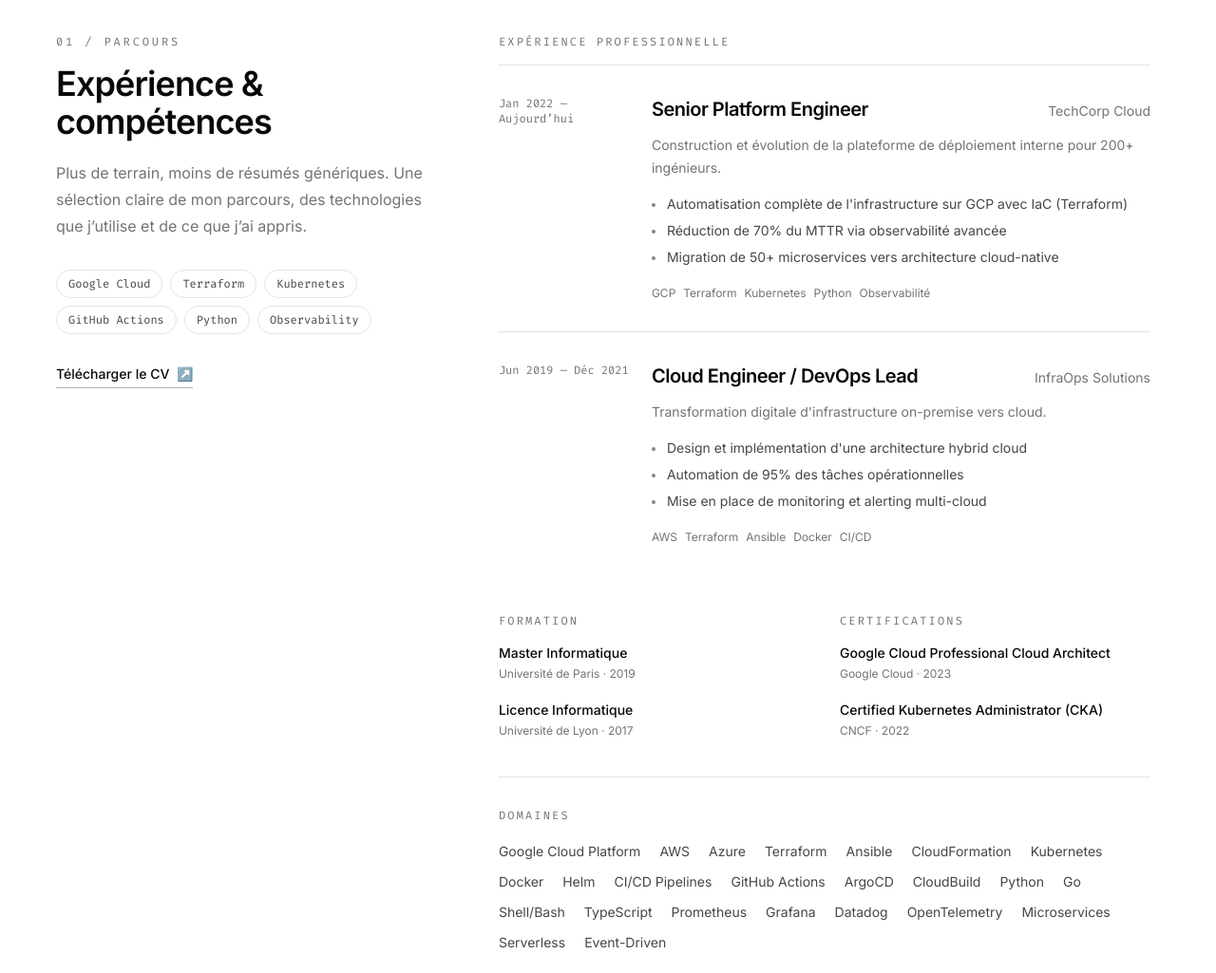
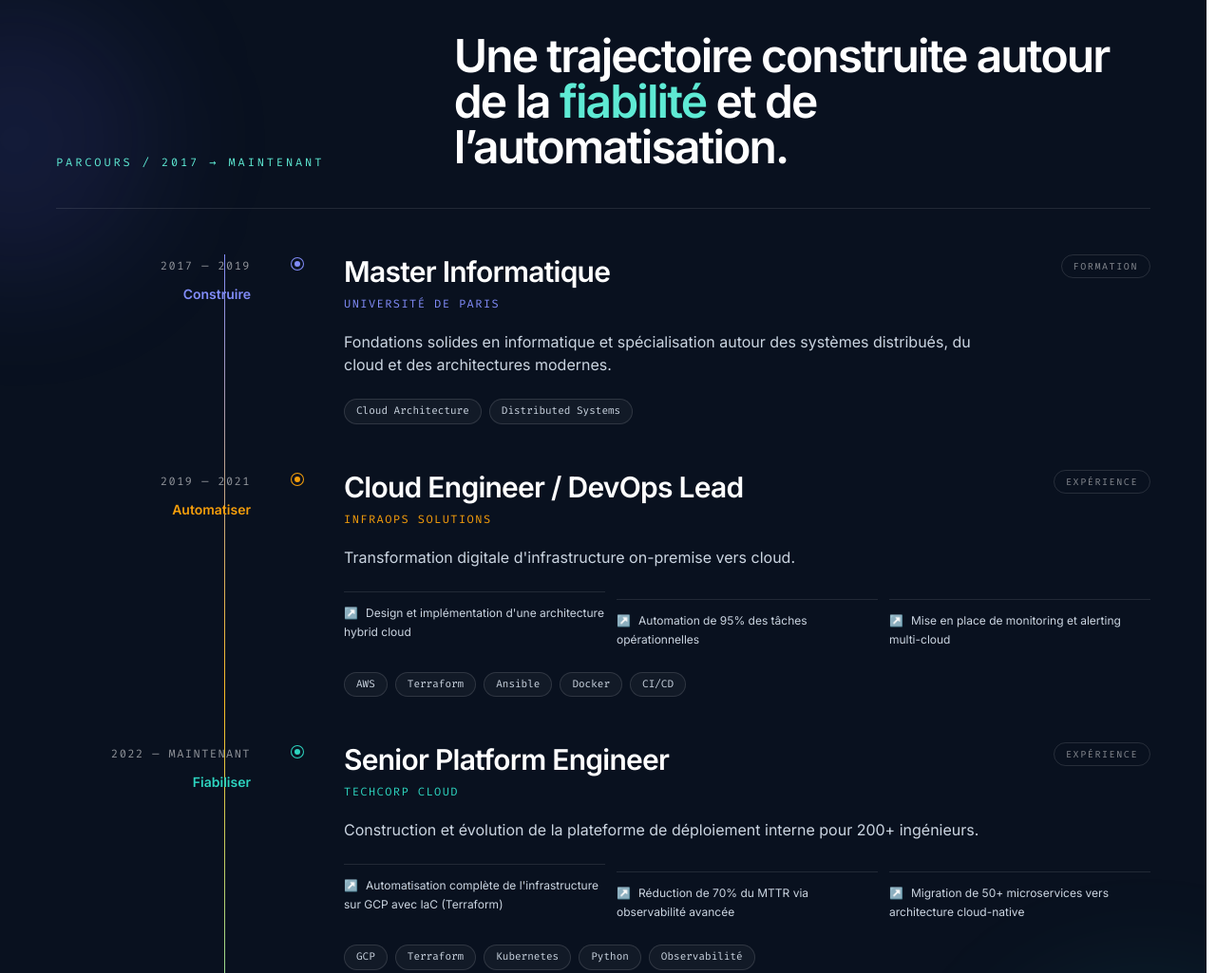
Before and after one commit to Forgetlouis/louisforget.eu, an Astro site: page / in a window 1280 px wide. Shown: the part 2133-3158 px from the top of the page at 95% size. Built offline with nearby package versions, Linux system fonts and the light colour scheme; Astro itself is replaced by a stand-in of ours.

Commit message:
Claude modernize my front

```diff
--- a/src/components/home/ExperienceOverview.astro
+++ b/src/components/home/ExperienceOverview.astro
@@ -1,120 +1,147 @@
 ---
 import experienceData from '@data/experience.json';
 import skillsData from '@data/skills.json';
+import { withBase } from '@utils/routes';
 
-const experiences = experienceData.filter((item) => item.type === 'experience');
+const experiences = experienceData
+  .filter((item) => item.type === 'experience')
+  .sort((a, b) => a.startDate.localeCompare(b.startDate));
 const education = experienceData.filter((item) => item.type === 'education');
 const certifications = experienceData.filter((item) => item.type === 'certification');
 
-const formatDate = (date: string) => {
-  const [year, month] = date.split('-');
-  const monthNames = ['Jan', 'Fév', 'Mar', 'Avr', 'Mai', 'Jun', 'Jul', 'Aoû', 'Sep', 'Oct', 'Nov', 'Déc'];
-  return month ? `${monthNames[Number(month) - 1]} ${year}` : year;
+const valuesByPeriod: Record<string, string> = {
+  '2019-06': 'Automatiser',
+  '2022-01': 'Fiabiliser',
 };
 
-const highlightSkills = [
-  'Google Cloud',
-  'Terraform',
-  'Kubernetes',
-  'GitHub Actions',
-  'Python',
-  'Observability',
+const formatYearRange = (item: (typeof experiences)[number]) => {
+  const start = item.startDate.slice(0, 4);
+  const end = item.endDate ? item.endDate.slice(0, 4) : 'Today';
+  return `${start} — ${end === 'Today' ? 'Now' : end}`;
+};
+
+const timelineItems = [
+  {
+    period: '2017 — 2019',
+    value: 'Construire',
+    kind: 'Formation',
+    title: 'Master Informatique',
+    entity: 'Université de Paris',
+    description: 'Fondations solides en informatique et spécialisation autour des systèmes distribués, du cloud et des architectures modernes.',
+    technologies: ['Cloud Architecture', 'Distributed Systems'],
+    accent: '#818cf8',
+  },
+  ...experiences.map((item) => ({
+    period: formatYearRange(item).replace('Now', 'Maintenant'),
+    value: valuesByPeriod[item.startDate] ?? 'Évoluer',
+    kind: 'Expérience',
+    title: item.position,
+    entity: item.company,
+    description: item.description,
+    technologies: item.technologies,
+    highlights: item.highlights,
+    accent: item.startDate === '2022-01' ? '#2dd4bf' : '#f59e0b',
+  })),
 ];
 ---
 
-<section id="experience" class="border-t border-border px-4 py-20 sm:px-6 lg:py-28">
-  <div class="mx-auto max-w-6xl">
-    <div class="grid gap-12 lg:grid-cols-[0.72fr_1.28fr] lg:gap-20">
-      <div class="lg:sticky lg:top-28 lg:self-start">
-        <p class="mb-4 font-mono text-xs uppercase tracking-[0.24em] text-muted-foreground">01 / Parcours</p>
-        <h2 class="max-w-md text-3xl font-semibold tracking-tight sm:text-4xl">Expérience & compétences</h2>
-        <p class="mt-5 max-w-md text-base leading-7 text-muted-foreground">
-          Plus de terrain, moins de résumés génériques. Une sélection claire de mon parcours, des technologies que j’utilise et de ce que j’ai appris.
-        </p>
-
-        <div class="mt-8 flex flex-wrap gap-2">
-          {highlightSkills.map((skill) => (
-            <span class="rounded-full border border-border px-3 py-1.5 font-mono text-xs text-foreground/75">{skill}</span>
-          ))}
+<section id="experience" class="relative overflow-hidden bg-[#09111f] px-4 py-20 text-white sm:px-6 lg:py-28">
+  <div class="pointer-events-none absolute inset-0" aria-hidden="true">
+    <div class="absolute -left-32 top-20 h-72 w-72 rounded-full bg-indigo-500/[0.12] blur-3xl"></div>
+    <div class="absolute -right-24 bottom-16 h-80 w-80 rounded-full bg-teal-400/[0.10] blur-3xl"></div>
   </div>
 
-        <a href="/cv.pdf" download class="mt-8 inline-flex items-center gap-2 border-b border-foreground/30 pb-1 text-sm font-medium transition-colors hover:border-foreground">
-          Télécharger le CV
-          <span aria-hidden="true">↗</span>
-        </a>
+  <div class="relative mx-auto max-w-6xl">
+    <div class="grid items-end gap-6 border-b border-white/[0.10] pb-10 lg:grid-cols-[0.7fr_1.3fr]">
+      <div>
+        <p class="font-mono text-xs uppercase tracking-[0.24em] text-teal-300">Parcours / 2017 → maintenant</p>
+      </div>
+      <div>
+        <h2 class="max-w-3xl text-4xl font-semibold leading-[1.05] tracking-[-0.04em] sm:text-5xl">
+          Une trajectoire construite autour de la <span class="text-teal-300">fiabilité</span> et de l’automatisation.
+        </h2>
+      </div>
     </div>
 
-      <div>
-        <div class="border-b border-border pb-4">
-          <p class="font-mono text-xs uppercase tracking-[0.18em] text-muted-foreground">Expérience professionnelle</p>
+    <div class="relative mt-12">
+      <div class="absolute bottom-0 left-[91px] top-0 hidden w-px bg-gradient-to-b from-indigo-400 via-amber-400 to-teal-300 sm:block lg:left-[177px]"></div>
+
+      {timelineItems.map((item, index) => (
+        <article class="group relative grid gap-5 pb-12 sm:grid-cols-[118px_44px_1fr] lg:grid-cols-[205px_58px_1fr]">
+          <div class="pt-1 sm:text-right">
+            <p class="font-mono text-xs uppercase tracking-[0.12em] text-white/55">{item.period}</p>
+            <p class="mt-3 text-sm font-semibold" style={`color: ${item.accent}`}>{item.value}</p>
           </div>
 
-        <div class="divide-y divide-border">
-          {experiences.map((item) => (
-            <article class="grid gap-4 py-8 sm:grid-cols-[145px_1fr]">
-              <p class="font-mono text-xs text-muted-foreground">
-                {formatDate(item.startDate)} — {item.endDate ? formatDate(item.endDate) : 'Aujourd’hui'}
-              </p>
-              <div>
-                <div class="flex flex-wrap items-baseline justify-between gap-2">
-                  <h3 class="text-xl font-semibold tracking-tight">{item.position}</h3>
-                  <p class="text-sm text-muted-foreground">{item.company}</p>
+          <div class="relative hidden justify-center sm:flex">
+            <span
+              class="relative z-10 mt-1 h-3 w-3 rounded-full border-[3px] border-[#09111f] shadow-[0_0_0_1px_currentColor] transition-transform duration-300 group-hover:scale-125"
+              style={`color: ${item.accent}; background: ${item.accent}`}
+            ></span>
           </div>
-                <p class="mt-3 max-w-2xl text-sm leading-6 text-muted-foreground">{item.description}</p>
-                {item.highlights && (
-                  <ul class="mt-4 space-y-2 text-sm text-foreground/75">
+
+          <div class="relative border-l border-white/[0.10] pl-5 sm:border-l-0 sm:pl-0">
+            <span class="mb-5 inline-flex rounded-full border border-white/[0.12] px-3 py-1 font-mono text-[10px] uppercase tracking-[0.16em] text-white/50 sm:absolute sm:right-0 sm:top-0">
+              {item.kind}
+            </span>
+            <h3 class="max-w-2xl pr-24 text-2xl font-semibold tracking-tight sm:text-3xl">{item.title}</h3>
+            <p class="mt-2 font-mono text-xs uppercase tracking-[0.12em]" style={`color: ${item.accent}`}>{item.entity}</p>
+            <p class="mt-5 max-w-2xl text-sm leading-7 text-slate-300 sm:text-base">{item.description}</p>
+
+            {'highlights' in item && item.highlights && (
+              <ul class="mt-6 grid gap-3 md:grid-cols-3">
                 {item.highlights.slice(0, 3).map((highlight) => (
-                      <li class="flex gap-3"><span class="mt-[0.55rem] h-1 w-1 shrink-0 rounded-full bg-foreground/50"></span>{highlight}</li>
+                  <li class="border-t border-white/[0.10] pt-3 text-xs leading-5 text-slate-300">
+                    <span class="mr-2" style={`color: ${item.accent}`}>↗</span>{highlight}
+                  </li>
                 ))}
               </ul>
             )}
-                <div class="mt-5 flex flex-wrap gap-2">
+
+            <div class="mt-6 flex flex-wrap gap-2">
               {item.technologies?.map((technology) => (
-                    <span class="text-xs text-muted-foreground">{technology}</span>
+                <span class="rounded-full border border-white/[0.12] bg-white/[0.04] px-3 py-1 font-mono text-[11px] text-slate-300">{technology}</span>
               ))}
             </div>
           </div>
         </article>
       ))}
+
+      <article class="relative grid gap-5 pb-4 sm:grid-cols-[118px_44px_1fr] lg:grid-cols-[205px_58px_1fr]">
+        <div class="pt-1 sm:text-right">
+          <p class="font-mono text-xs uppercase tracking-[0.12em] text-white/55">2022 — 2023</p>
+          <p class="mt-3 text-sm font-semibold text-indigo-300">Valider</p>
         </div>
-
-        <div class="mt-10 grid gap-8 sm:grid-cols-2">
+        <div class="relative hidden justify-center sm:flex">
+          <span class="relative z-10 mt-1 h-3 w-3 rounded-full border-[3px] border-[#09111f] bg-indigo-300 shadow-[0_0_0_1px_#818cf8]"></span>
+        </div>
         <div>
-            <p class="mb-4 font-mono text-xs uppercase tracking-[0.18em] text-muted-foreground">Formation</p>
-            <div class="space-y-5">
-              {education.map((item) => (
-                <div>
-                  <p class="text-sm font-medium">{item.title}</p>
-                  <p class="mt-1 text-xs text-muted-foreground">{item.institution} · {item.year}</p>
+          <p class="font-mono text-xs uppercase tracking-[0.16em] text-white/50">Certifications</p>
+          <div class="mt-4 grid gap-3 md:grid-cols-2">
+            {certifications.map((certification) => (
+              <div class="rounded-xl border border-white/[0.10] bg-white/[0.035] p-5">
+                <p class="text-sm font-semibold">{certification.title}</p>
+                <p class="mt-2 font-mono text-[11px] text-indigo-300">{certification.issuer} · {certification.year}</p>
               </div>
             ))}
           </div>
         </div>
-          <div>
-            <p class="mb-4 font-mono text-xs uppercase tracking-[0.18em] text-muted-foreground">Certifications</p>
-            <div class="space-y-5">
-              {certifications.map((item) => (
-                <div>
-                  <p class="text-sm font-medium">{item.title}</p>
-                  <p class="mt-1 text-xs text-muted-foreground">{item.issuer} · {item.year}</p>
-                </div>
-              ))}
-            </div>
-          </div>
+      </article>
     </div>
 
-        <div class="mt-10 border-t border-border pt-8">
-          <p class="mb-5 font-mono text-xs uppercase tracking-[0.18em] text-muted-foreground">Domaines</p>
-          <div class="flex flex-wrap gap-x-5 gap-y-3">
+    <div class="mt-12 flex flex-col gap-6 border-t border-white/[0.10] pt-8 md:flex-row md:items-center md:justify-between">
+      <div class="flex flex-wrap gap-x-5 gap-y-2">
         {Object.entries(skillsData)
           .filter(([category]) => category !== 'softSkills')
           .flatMap(([, skills]) => (Array.isArray(skills) ? skills : []))
+          .slice(0, 12)
           .map((skill) => (
-                <span class="text-sm text-foreground/75">{typeof skill === 'string' ? skill : skill.name}</span>
+            <span class="font-mono text-[11px] text-slate-400">{typeof skill === 'string' ? skill : skill.name}</span>
           ))}
       </div>
-        </div>
-      </div>
+      <a href={withBase('/cv.pdf')} download class="shrink-0 border-b border-teal-300/50 pb-1 text-sm font-medium text-teal-300 transition-colors hover:border-teal-300">
+        Télécharger le CV ↗
+      </a>
     </div>
   </div>
 </section>
```
Lines whose indentation alone changed are shown as unchanged.
